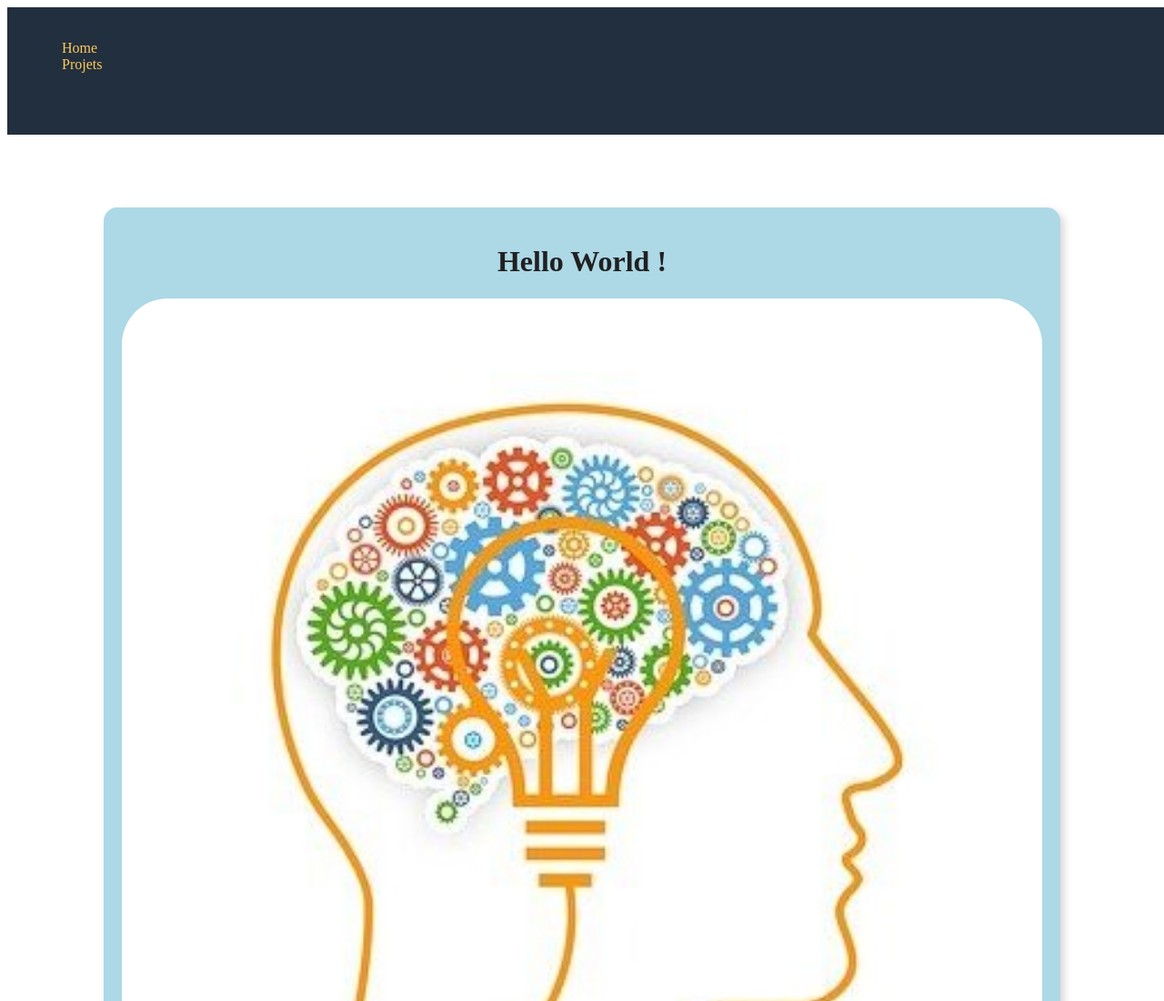
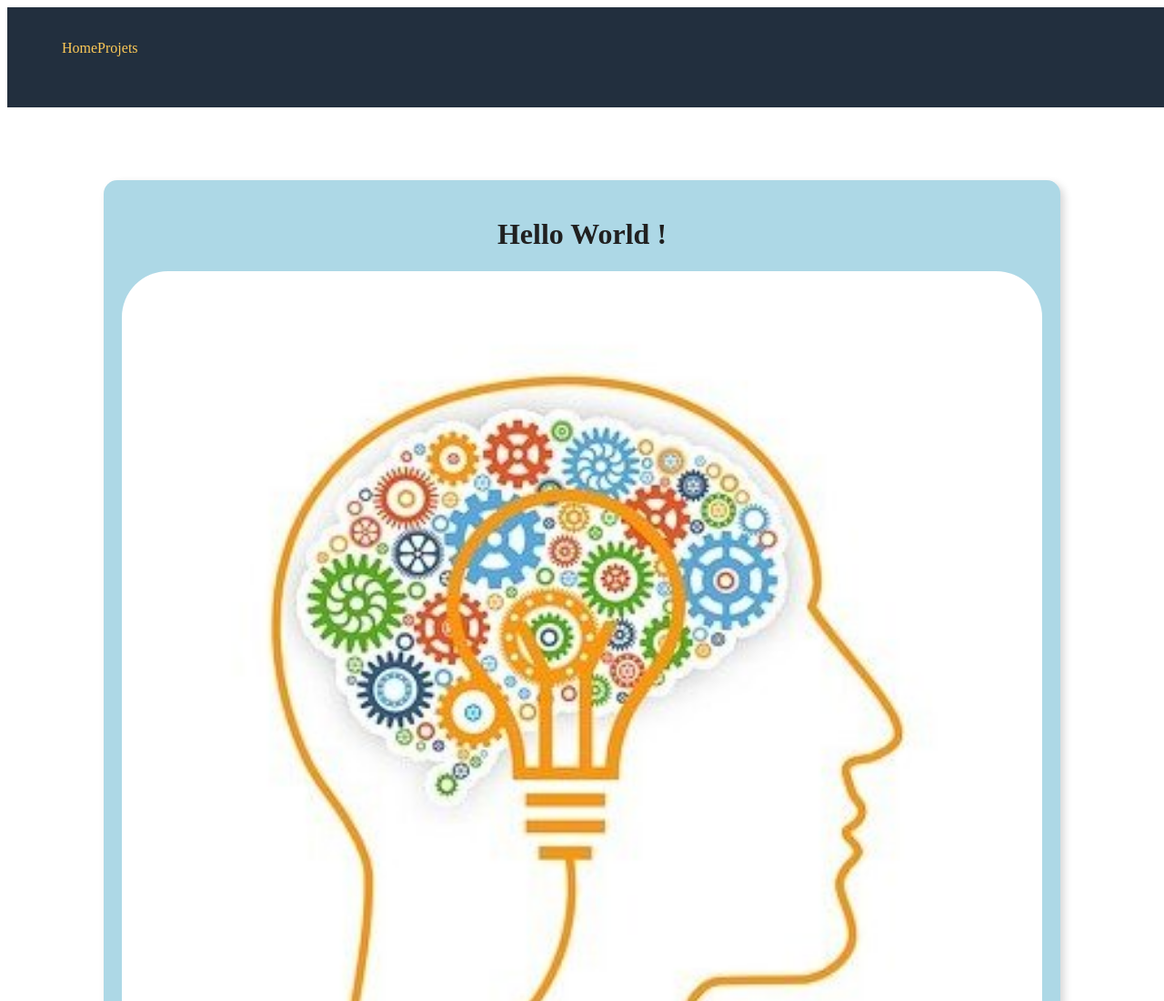
Before and after one commit to MatVD/premierDeployement, a plain HTML site: page src/index.html in a window 1280 px wide. Shown: the top 1100 px of the page at 91% size. Drawn offline with nearby package versions, Linux system fonts and the light colour scheme; files that its build step writes are made by us from their sources.

Commit message:
modif header

```diff
--- a/src/style.scss
+++ b/src/style.scss
@@ -9,6 +9,7 @@ $shadow-light: 4px 4px 10px #d6d6d6;
 .main-content {
   padding: 20px;
 }
+
 .header {
   display: flex;
   position: relative;
@@ -16,8 +17,14 @@ $shadow-light: 4px 4px 10px #d6d6d6;
   color: $text-light;
   margin-bottom: 80px;
   width: 100%;
-  height: 100px;
+  height: 70px;
+
+  ul {
+    display: flex;
+  }
 }
+
+
 
 .header li {
   list-style: none;
```
